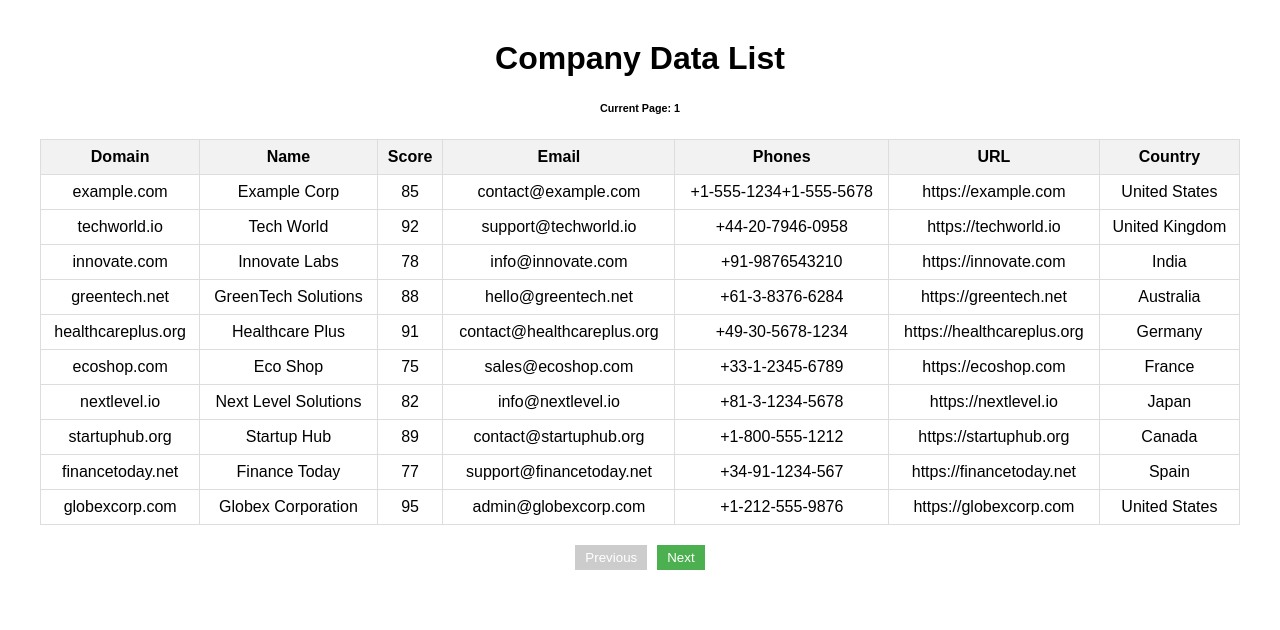
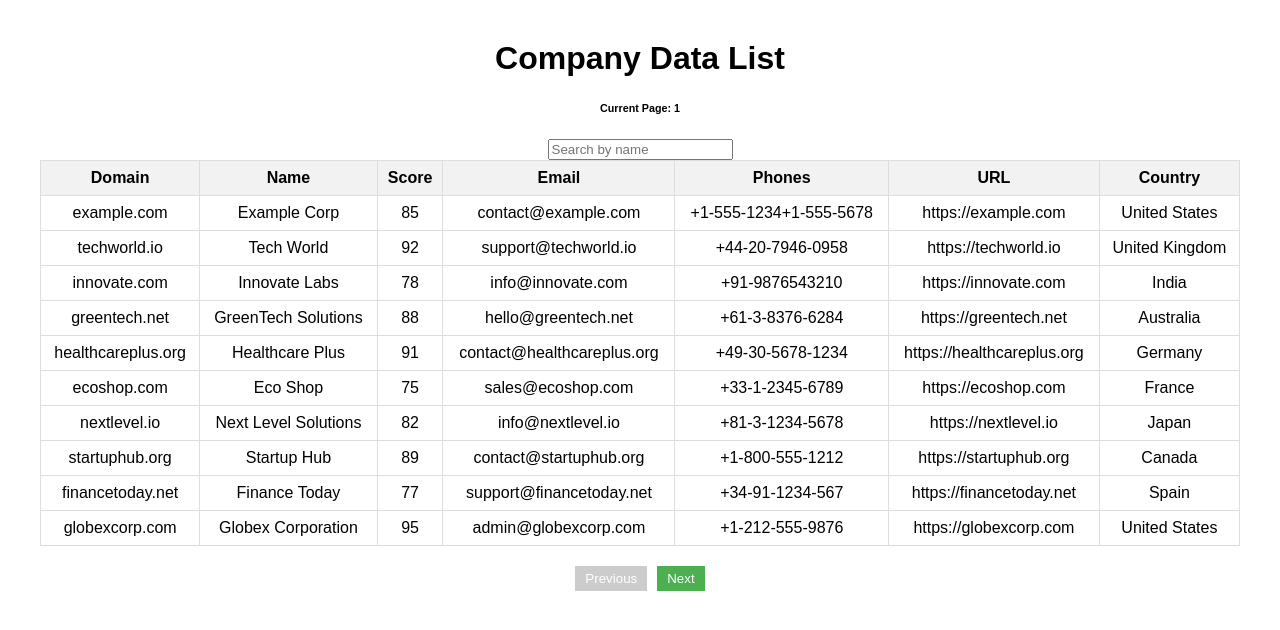
Before and after one commit to PranavJAIN12/Pagenation, a React (Create React App) app: page / in a window 1280 px wide. Shown: the top 630 px of the page. Built offline with nearby package versions, Linux system fonts and the light colour scheme.

Commit message:
search : added

```diff
--- a/src/pages/Home.js
+++ b/src/pages/Home.js
@@ -9,6 +9,7 @@ export default function Home() {
   const [selectedRow, setSelectedRow] = useState(null);
   const [isModalOpen, setIsModalOpen] = useState(false);
   const [tableData, setTableData] = useState(data);
+  const [searchTerm, setSearchItem] = useState('')
 
   const dataPerPage = 10;
   const startIndex = (page - 1) * dataPerPage;
@@ -32,7 +33,7 @@ export default function Home() {
     setIsModalOpen(true);
   };
 
-  // Function to handle the saving of edited data
+
   const handleSave = async(updatedData) => {
 
     try {
@@ -48,7 +49,7 @@ export default function Home() {
     const updatedTableData = tableData.map(item =>
       item.domain === updatedData.domain ? updatedData : item
     );
-    setTableData(updatedTableData);  // Update the state with the modified table data
+    setTableData(updatedTableData);
     setIsModalOpen(false);
 
     } catch (error) {
@@ -59,11 +60,27 @@ export default function Home() {
 
 
   };
+  const handleSearchChange=(e)=>{
+    const search = e.target.value;
+    // setTableData(search);
+    setSearchItem(search)
+
+    const filteredItems = data.filter((data) =>
+      data.name.toLowerCase().includes(searchTerm.toLowerCase())
+      );
+      setTableData(filteredItems)
+  }
 
   return (
     <div className="app">
       <h1>Company Data List</h1>
       <h6>Current Page: {page}</h6>
+      <input
+        type="text"
+        placeholder="Search by name"
+        value={searchTerm}
+        onChange={handleSearchChange}
+      />
       <table>
         <thead>
           <tr>
```
